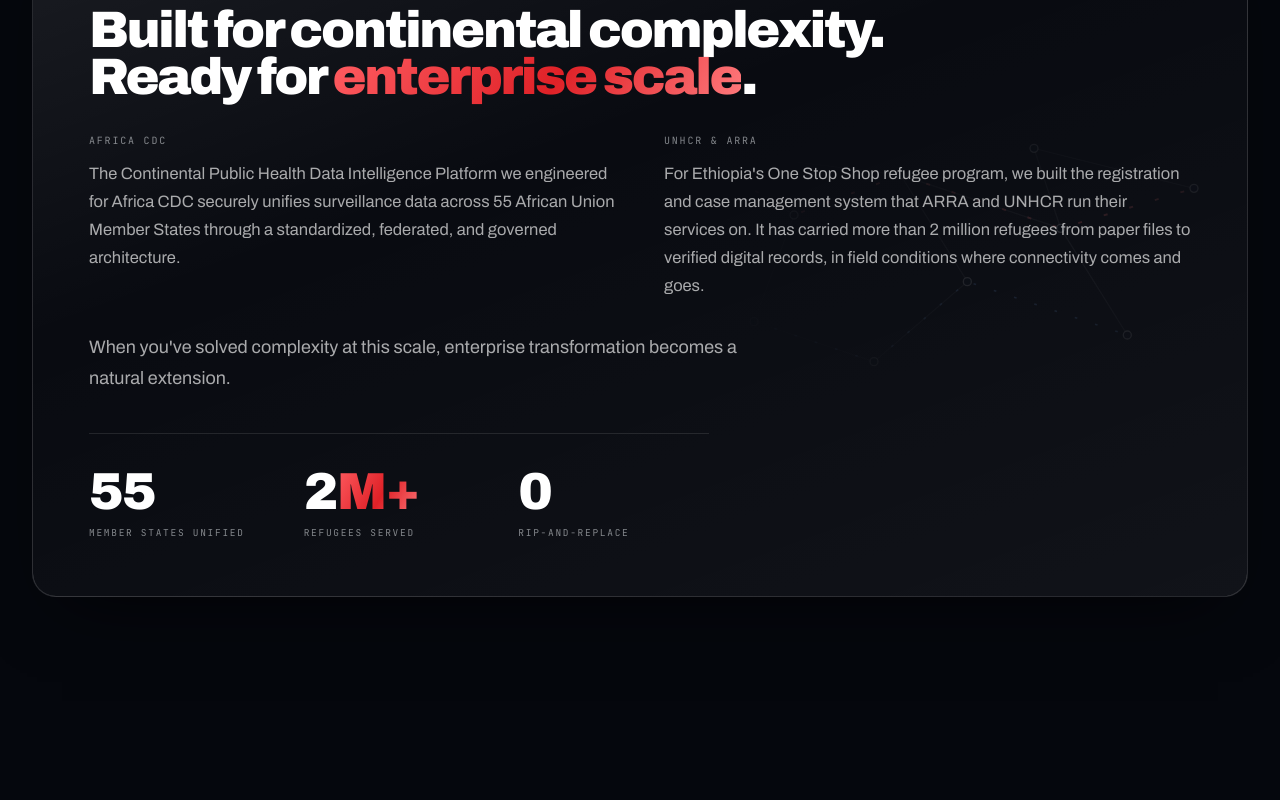
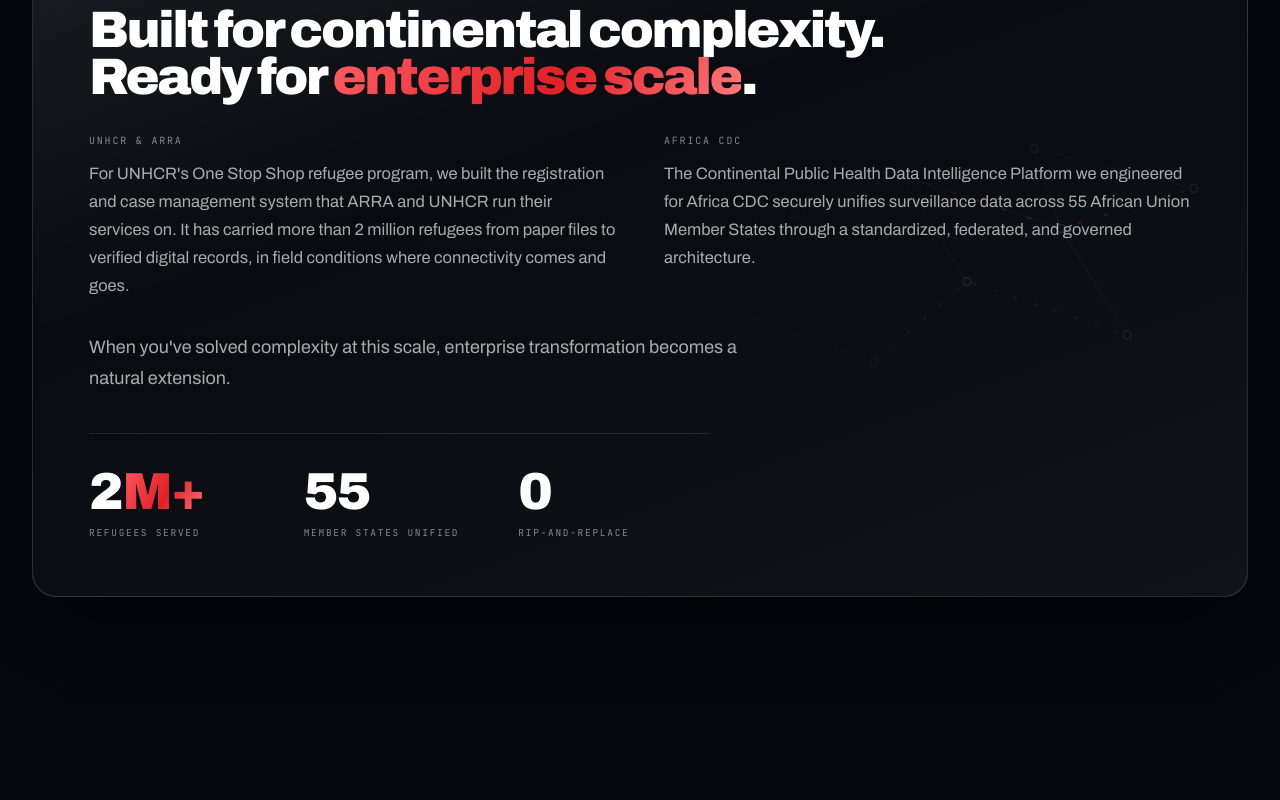
Before and after one commit to mikimaine/kinetics-website, a Next.js app: page / in a window 1280 px wide. Shown: the part 1400-2200 px from the top of the page. Built offline with nearby package versions, Linux system fonts and the light colour scheme.

Commit message:
fix: update copy

```diff
--- a/src/components/Cases.tsx
+++ b/src/components/Cases.tsx
@@ -13,6 +13,13 @@
 
 const FEATURED: Featured[] = [
   {
+    client: "UNHCR · ARRA",
+    stat: { to: 2, suffix: "M+" },
+    statLabel: "refugees registered and served",
+    desc: "The registration and case management system behind UNHCR's One Stop Shop refugee program. ARRA runs registration and vital services on it, UNHCR runs its own services, and it holds up where connectivity drops.",
+    tags: ["Humanitarian", "Gov & UN", "Field ops"],
+  },
+  {
     client: "Africa CDC",
     stat: { to: 55, suffix: "" },
     statLabel: "member states unified",
@@ -26,18 +33,11 @@
     desc: "Case management built to HIPAA from the first commit. PHI stays locked down by default, and the support load dropped.",
     tags: ["Healthcare", "HIPAA", "US"],
   },
-  {
-    client: "UNHCR · ARRA",
-    stat: { to: 2, suffix: "M+" },
-    statLabel: "refugees registered and served",
-    desc: "The registration and case management system behind Ethiopia's One Stop Shop refugee program. ARRA runs registration and vital services on it, UNHCR runs its own services, and it holds up where connectivity drops.",
-    tags: ["Humanitarian", "Gov & UN", "Field ops"],
-  },
 ];
 
 const COMPACT = [
   { client: "Task Force for Global Health", desc: "5× analyst output on a shared AI platform.", tag: "US" },
-  { client: "UNHCR · Statistical tools", desc: "Warehouse, ELT, and BI behind partner and statistical reporting across 84 country operations.", tag: "BI" },
+  { client: "U ̰NHCR · Statistical tools", desc: "Warehouse, ELT, and BI behind partner and statistical reporting across 84 country operations.", tag: "BI" },
   { client: "Confidential · Media", desc: "Music and video streaming: catalog, delivery, analytics.", tag: "2026" },
   { client: "Confidential · HealthTech", desc: "Agentic AI advisors for medication-therapy management.", tag: "2026" },
 ];
--- a/src/components/StressTest.tsx
+++ b/src/components/StressTest.tsx
@@ -67,20 +67,20 @@
             </div>
             <div className="relative mt-8 grid gap-8 md:grid-cols-2 md:gap-12">
               <div>
+                <div className="eyebrow !text-[10px]">UNHCR &amp; ARRA</div>
+                <p className="mt-3 text-[15.5px] leading-[1.7] text-white/65 md:text-[16.5px]">
+                  For UNHCR&apos;s One Stop Shop refugee program, we built the registration and
+                  case management system that ARRA and UNHCR run their services on. It has carried
+                  more than 2 million refugees from paper files to verified digital records, in
+                  field conditions where connectivity comes and goes.
+                </p>
+              </div>
+              <div>
                 <div className="eyebrow !text-[10px]">Africa CDC</div>
                 <p className="mt-3 text-[15.5px] leading-[1.7] text-white/65 md:text-[16.5px]">
                   The Continental Public Health Data Intelligence Platform we engineered for Africa
                   CDC securely unifies surveillance data across 55 African Union Member States
                   through a standardized, federated, and governed architecture.
-                </p>
-              </div>
-              <div>
-                <div className="eyebrow !text-[10px]">UNHCR &amp; ARRA</div>
-                <p className="mt-3 text-[15.5px] leading-[1.7] text-white/65 md:text-[16.5px]">
-                  For Ethiopia&apos;s One Stop Shop refugee program, we built the registration and
-                  case management system that ARRA and UNHCR run their services on. It has carried
-                  more than 2 million refugees from paper files to verified digital records, in
-                  field conditions where connectivity comes and goes.
                 </p>
               </div>
             </div>
@@ -89,8 +89,8 @@
               natural extension.
             </p>
             <div className="relative mt-10 grid max-w-[620px] grid-cols-3 gap-6 border-t border-white/10 pt-8">
+              <Stat to={2} suffix="M+" label="Refugees served" />
               <Stat to={55} label="Member states unified" />
-              <Stat to={2} suffix="M+" label="Refugees served" />
               <Stat to={0} label="Rip-and-replace" />
             </div>
           </GlassCard>
```
Also changed, not shown: public/llms.txt.
